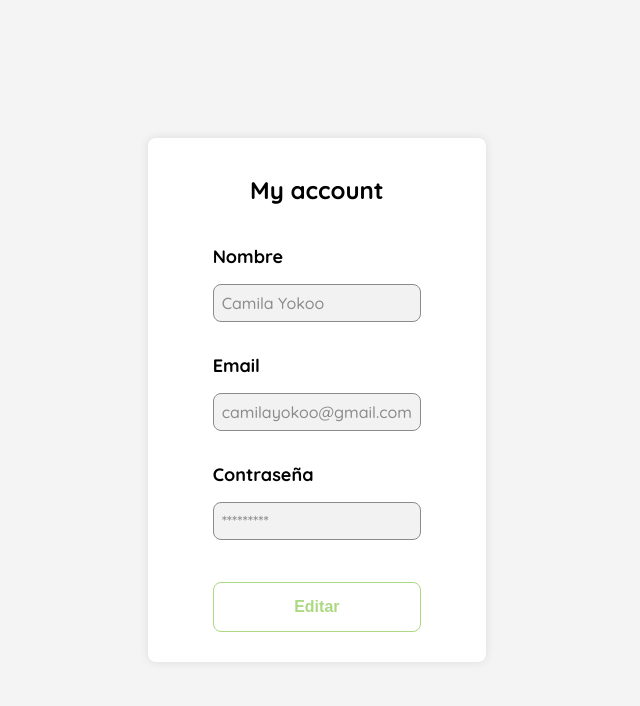
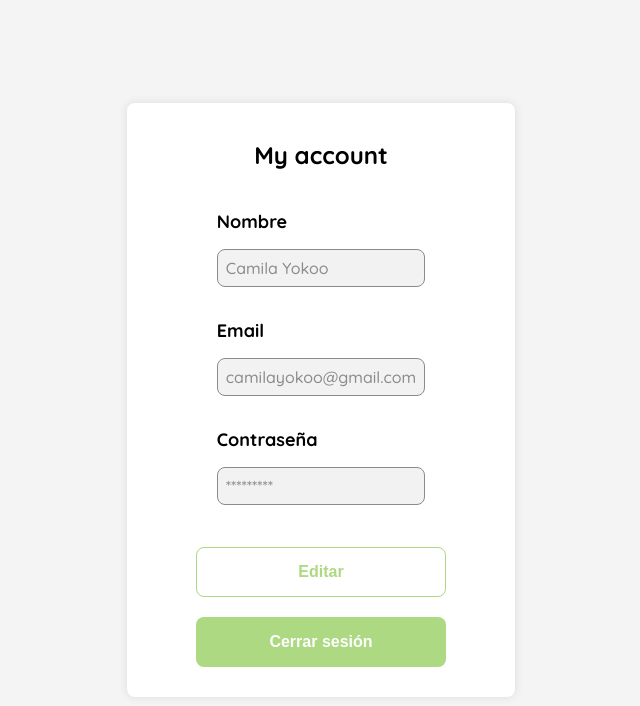
Before and after one commit to SonicWD/Web-FronEnd-My-event-management-platform, a React (Vite) app: page /account in a window 1280 px wide. Shown: the top 706 px of the page, without its empty margins (368-1008 px from the left). Built offline with nearby package versions, Linux system fonts and the light colour scheme.

Commit message:
Terminadad vista acount  solo FRONT

```diff
--- a/src/components/Account/AccountPage.jsx
+++ b/src/components/Account/AccountPage.jsx
@@ -22,6 +22,12 @@ const AccountPage = () => {
     setUserInfo(updatedInfo);
     setIsEditing(false);
     // Aquí puedes hacer una llamada a la API para guardar los cambios
+  };
+
+  const handleLogout = () => {
+    // Aquí Esta pendiente la logica para cerrar la secion
+    // Por ejemplo, limpiar el almacenamiento local, eliminar tokens, etc.
+    alert('Cerrar sesión pendiente');
   };
 
   return (
@@ -50,6 +56,9 @@ const AccountPage = () => {
             <button className="secondary-button" onClick={() => setIsEditing(true)}>
               Editar
             </button>
+            <button className="primary-button" onClick={handleLogout}>
+              Cerrar sesión
+            </button>
           </>
         )}
       </div>
```
